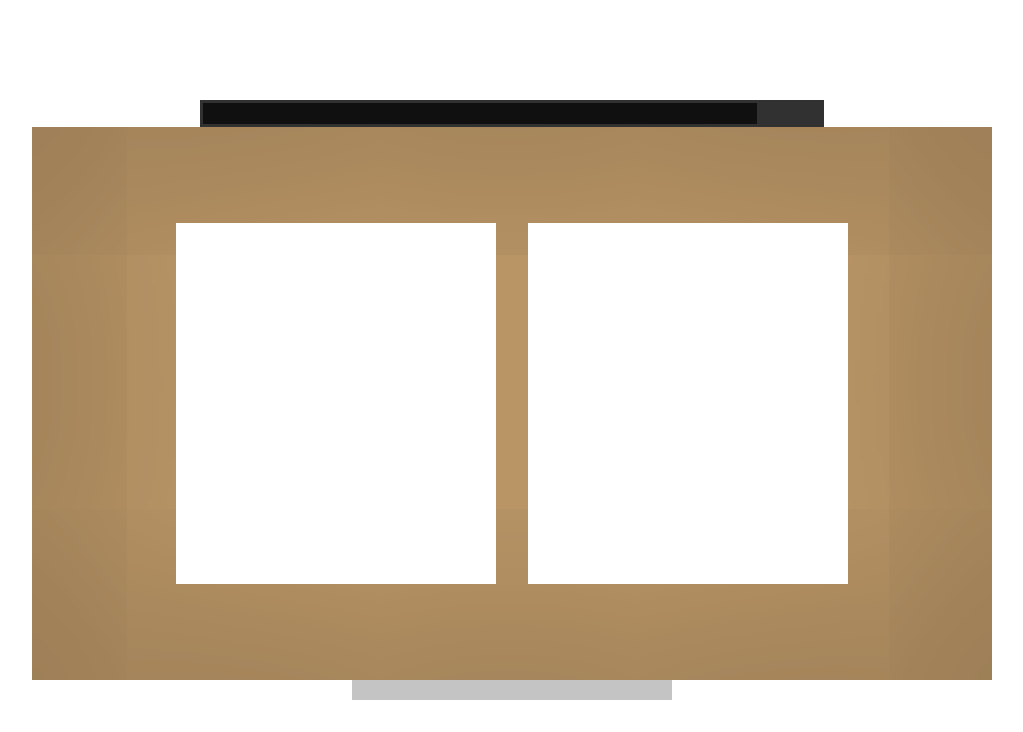
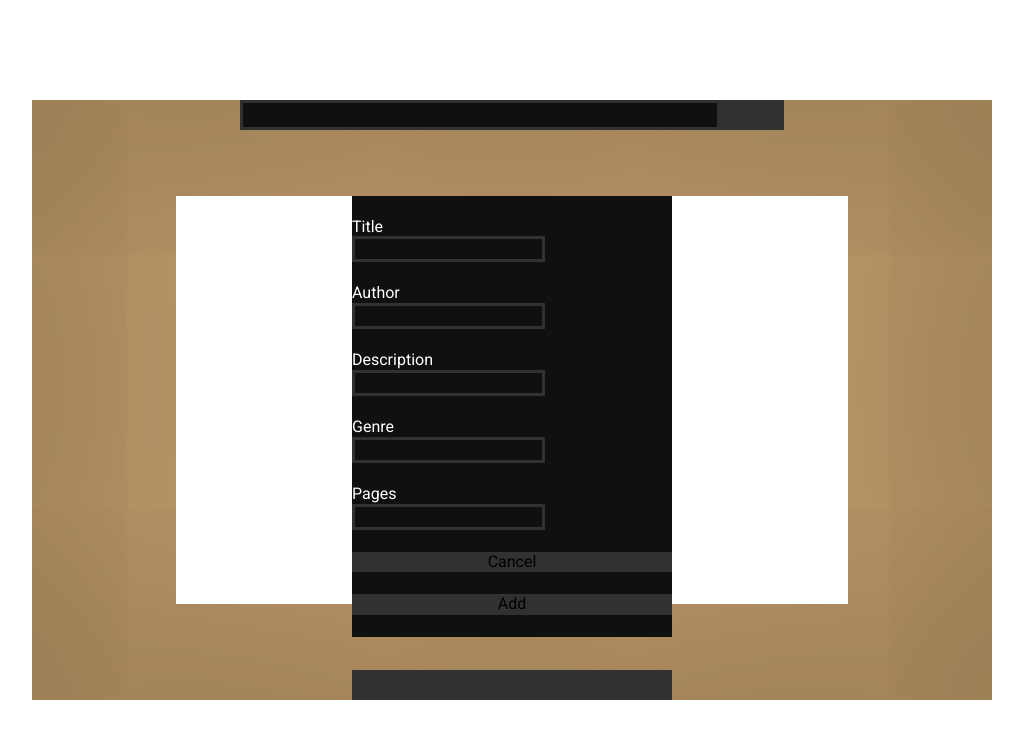
Before and after one commit to oavqt/011-ltop, a plain HTML site: page index.html in a window 1280 px wide. Both pictures are taken after a click on the button 640 px from the left and 689 px from the top of the page. Shown: the whole page, without its empty margins (128-1151 px from the left). Drawn offline with Linux system fonts and the light colour scheme.

Commit message:
Create a form for users to add books to their library

```diff
--- a/css/styles.css
+++ b/css/styles.css
@@ -12,7 +12,6 @@ body {
   height: 100vh;
   justify-content: center;
   margin: auto;
-  position: relative;
   width: 100vw;
 }
 
@@ -26,21 +25,24 @@ body {
 }
 
 .bookcase__header {
+  background-color: transparent;
   display: flex;
+  height: 3.75%;
   justify-content: center;
-  background-color: white;
-  height: 5%;
+  position: absolute;
+  width: 75%;
 }
 
 .bookcase__grid {
   display: grid;
-  grid-template: repeat(10, 30em) / repeat(auto-fit, 20em);
+  grid-template: repeat(10, 100%) / repeat(auto-fit, 20em);
   gap: 2em;
   height: 90%;
   justify-content: center;
   margin: 6em 0;
   overflow-y: auto;
   padding: 0 6em;
+  position: relative;
   scrollbar-width: none;
   width: 100%;
 }
@@ -54,17 +56,42 @@ body {
 }
 
 .bookcase__footer {
-  background-color: white;
-  height: 5%;
+  background-color: transparent;
+  display: flex;
+  flex-direction: column;
+  height: 3.75%;
+  justify-content: flex-end;
+  left: 50%;
+  position: absolute;
+  top: 85.6%;
+  transform: translate(-50%, -50%);
+  width: 20em;
+}
+
+.bookcase__footer--active {
+  height: 75%;
+  justify-content: center;
+  top: 50%;
+}
+
+.bookcase__form {
+  display: none;
+}
+
+.bookcase__form--active {
+  display: flex;
+  flex-direction: column;
+  justify-content: space-evenly;
+  background-color: #101010;
+  height: 73.582%;
+  margin: 5.97em 0 auto;
 }
 
 .input {
+  background-color: #101010;
+  border: 0.2em solid #313131;
   color: white;
   display: block;
-  background-color: #101010;
-  border: 0.2em solid #313131;
-  height: 100%;
-  width: 35em;
 }
 
 .input:focus {
@@ -72,13 +99,14 @@ body {
   outline: none;
 }
 
+.input--search {
+  width: 50%;
+}
+
 .btn {
+  background-color: #313131;
+  border: none;
   display: block;
-  background-color: #c4c4c4;
-  border: none;
-  height: 100%;
-  margin: auto;
-  width: 20em;
 }
 
 .btn:hover {
@@ -87,6 +115,14 @@ body {
 
 .btn--search {
   background-color: #313131;
-  margin: 0;
   width: 4em;
 }
+
+.btn--form {
+  height: 100%;
+  width: 100%;
+}
+
+.btn--form--active {
+  height: 5%;
+}
--- a/scripts/index.js
+++ b/scripts/index.js
@@ -50,24 +50,59 @@ function cBookCase() {
   createElement('div', '', '', 'bookcase__footer', bookcase);
 }
 
-function cHeaderFooterElements() {
+function cHeaderFooterForm() {
   const middlelibraryTopBot = getElement(
     '.bookcase__header',
     '.bookcase__footer'
   );
-  createElement('input', 'search', '', 'input', middlelibraryTopBot[0]);
+  createElement(
+    'input',
+    'search',
+    '',
+    'input input--search',
+    middlelibraryTopBot[0]
+  );
   createElement('button', '', '', 'btn btn--search', middlelibraryTopBot[0]);
-  createElement('button', '', '', 'btn btn-add', middlelibraryTopBot[1]);
+  createElement('form', '', '', 'bookcase__form', middlelibraryTopBot[1]);
+  createElement('button', '', '', 'btn btn--form', middlelibraryTopBot[1]);
 }
 
 function cBookCaseBook() {
   const bookcase = getElement('.bookcase__grid');
-  createElementGrid(5, 'div', '', '', 'bookcase__book', bookcase);
+  createElementGrid(10, 'div', '', '', 'bookcase__book', bookcase);
+}
+
+function cFormLabel() {
+  const form = getElement('.bookcase__form');
+  createElement('label', '', 'Title', 'label label--title', form);
+  createElement('label', '', 'Author', 'label label--author', form);
+  createElement('label', '', 'Description', 'label label--description', form);
+  createElement('label', '', 'Genre', 'label label--genre', form);
+  createElement('label', '', 'Pages', 'label label--pages', form);
+  createElement('button', '', 'Cancel', 'btn btn--cancel', form);
+  createElement('button', '', 'Add', 'btn btn--add', form);
+}
+
+function cFormInput() {
+  const label = getElement(
+    '.label--title',
+    '.label--author',
+    '.label--description',
+    '.label--genre',
+    '.label--pages'
+  );
+  createElement('input', 'text', '', 'input input--title', label[0]);
+  createElement('input', 'text', '', 'input input--author', label[1]);
+  createElement('input', 'text', '', 'input input--description', label[2]);
+  createElement('input', 'text', '', 'input input--genre', label[3]);
+  createElement('input', 'number', '', 'input input--pages', label[4]);
 }
 
 cLibrary();
 cBookCase();
 cBookCaseBook();
-cHeaderFooterElements();
+cHeaderFooterForm();
+cFormLabel();
+cFormInput();
 
 //
--- a/scripts/scripts.js
+++ b/scripts/scripts.js
@@ -1,3 +1,15 @@
+//Library
+
+//Interface
+
+getElement('.btn--form').addEventListener('click', addToForm);
+
+function addToForm() {
+  getElement('.bookcase__footer').classList.toggle('bookcase__footer--active');
+  getElement('.bookcase__form').classList.toggle('bookcase__form--active');
+  getElement('.btn--form').classList.toggle('btn--form--active');
+}
+
 //Library
 
 function books(title, author, pages, read) {
```
